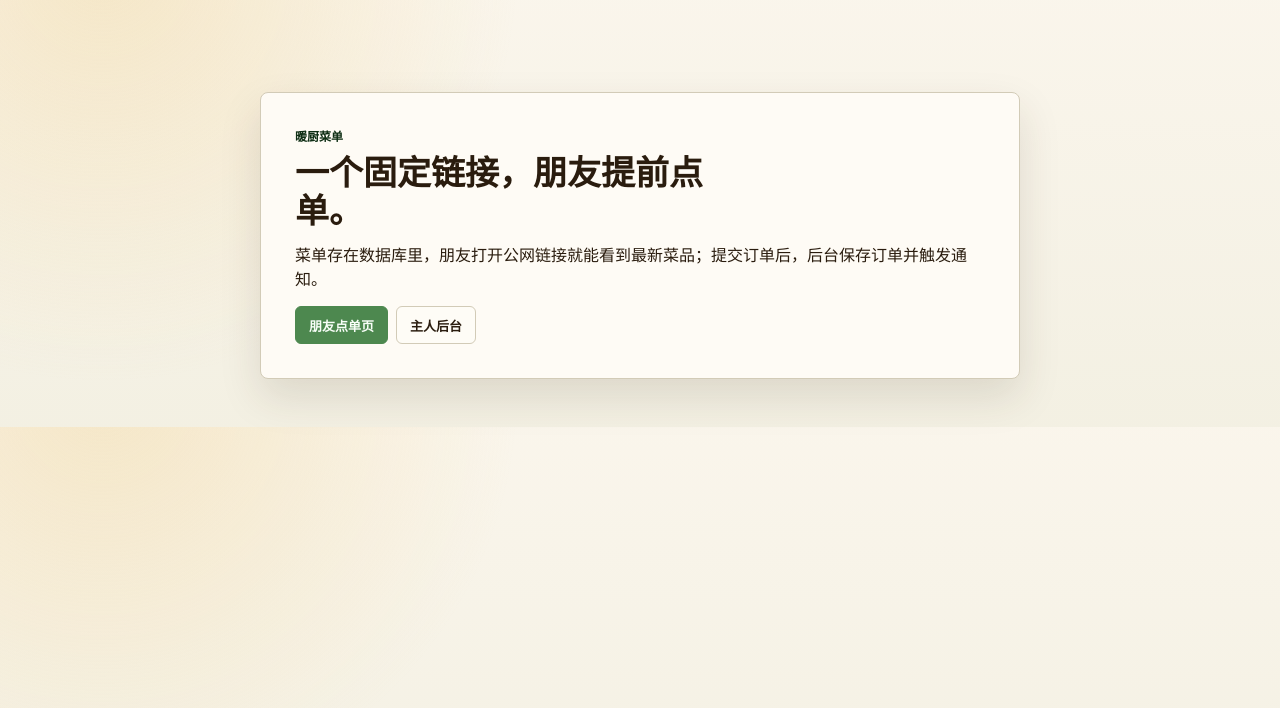
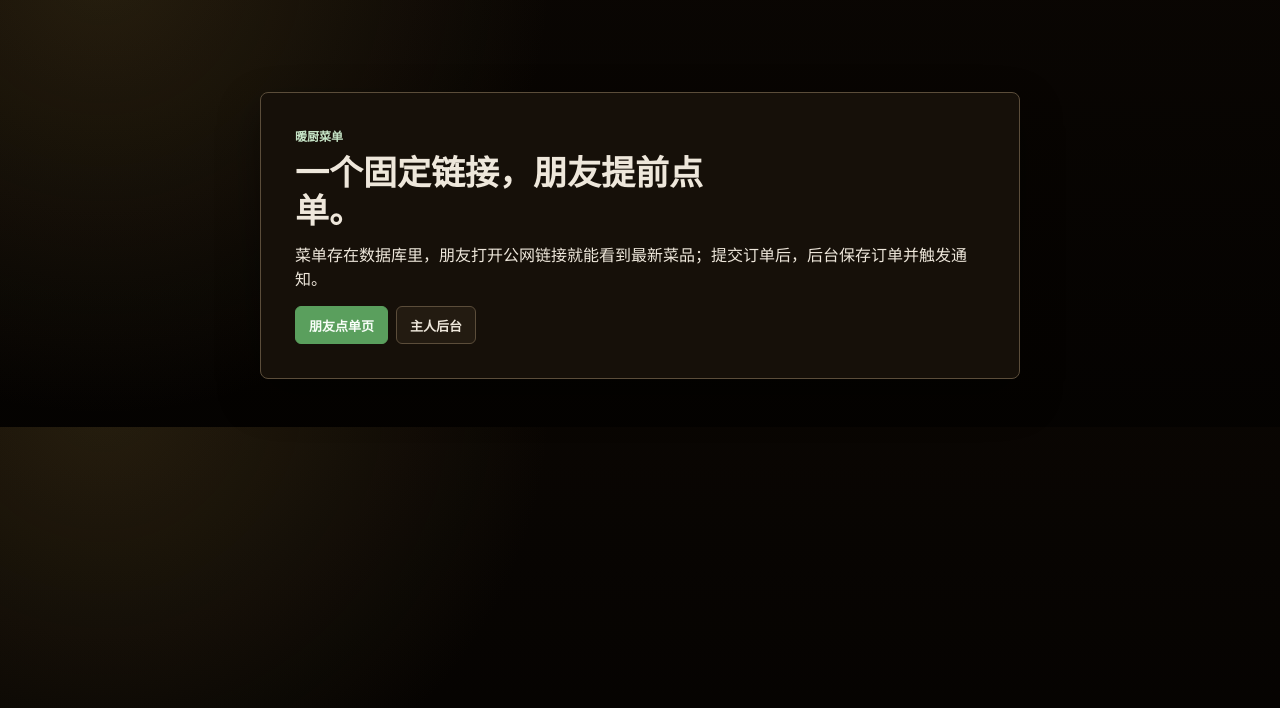
Before and after one commit to rentalrental/-, a Next.js app: page / in a window 1280 px wide. Shown: the top 708 px of the page. Built offline with nearby package versions, Linux system fonts and the light colour scheme.

Commit message:
Add menu image upload and simplify order form

```diff
--- a/app/globals.css
+++ b/app/globals.css
@@ -1,18 +1,21 @@
 :root {
-  color-scheme: light;
-  --bg: oklch(97.2% 0.014 86);
-  --surface: oklch(99% 0.008 86);
-  --surface-2: oklch(94.4% 0.018 103);
-  --line: oklch(84.2% 0.028 92);
-  --ink: oklch(24% 0.032 65);
-  --muted: oklch(48% 0.028 72);
-  --sage: oklch(57% 0.105 145);
-  --sage-ink: oklch(27% 0.061 147);
-  --sage-soft: oklch(91.5% 0.055 145);
+  color-scheme: dark;
+  --bg: oklch(12.5% 0.014 72);
+  --surface: oklch(18.5% 0.018 72);
+  --surface-2: oklch(24% 0.022 74);
+  --line: oklch(43% 0.035 76);
+  --ink: oklch(93% 0.018 84);
+  --muted: oklch(76% 0.032 80);
+  --wood: oklch(75% 0.07 76);
+  --wood-2: oklch(82% 0.055 80);
+  --wood-ink: oklch(22% 0.035 62);
+  --sage: oklch(64% 0.12 145);
+  --sage-ink: oklch(89% 0.052 145);
+  --sage-soft: oklch(28% 0.06 145);
   --tomato: oklch(62% 0.15 33);
-  --tomato-soft: oklch(92% 0.052 34);
-  --honey: oklch(85% 0.11 83);
-  --shadow: 0 18px 42px oklch(32% 0.035 65 / 0.13);
+  --tomato-soft: oklch(33% 0.08 34);
+  --honey: oklch(79% 0.12 83);
+  --shadow: 0 18px 42px oklch(0% 0 0 / 0.38);
   --radius: 8px;
   --max: 1180px;
 }
@@ -25,8 +28,8 @@ body {
   margin: 0;
   color: var(--ink);
   background:
-    radial-gradient(circle at 8% -8%, oklch(88% 0.08 86 / 0.45), transparent 26rem),
-    linear-gradient(180deg, var(--bg), oklch(95.4% 0.018 96));
+    radial-gradient(circle at 8% -8%, oklch(36% 0.05 84 / 0.45), transparent 28rem),
+    linear-gradient(180deg, var(--bg), oklch(9.5% 0.012 72));
   font-family: -apple-system, BlinkMacSystemFont, "Segoe UI", system-ui, sans-serif;
 }
 
@@ -79,7 +82,7 @@ a {
   padding: 26px;
   border: 1px solid var(--line);
   border-radius: var(--radius);
-  background: linear-gradient(135deg, var(--surface), color-mix(in oklch, var(--honey), var(--surface) 60%));
+  background: linear-gradient(135deg, color-mix(in oklch, var(--surface), black 10%), oklch(24% 0.045 76));
 }
 
 .eyebrow {
@@ -139,7 +142,7 @@ h3 {
   justify-content: center;
   border: 1px solid var(--line);
   border-radius: 6px;
-  background: var(--surface);
+  background: color-mix(in oklch, var(--surface), var(--wood) 8%);
   color: var(--ink);
   padding: 0 13px;
   font-size: 13px;
@@ -161,7 +164,7 @@ h3 {
 .button.danger {
   border-color: color-mix(in oklch, var(--tomato), var(--line) 36%);
   background: var(--tomato-soft);
-  color: oklch(39% 0.09 32);
+  color: oklch(91% 0.045 32);
 }
 
 .button.small {
@@ -266,7 +269,7 @@ h3 {
 
 .tagRow .hot {
   background: var(--tomato-soft);
-  color: oklch(38% 0.09 32);
+  color: oklch(91% 0.045 32);
   font-weight: 800;
 }
 
@@ -298,9 +301,21 @@ select {
   width: 100%;
   border: 1px solid var(--line);
   border-radius: 6px;
-  background: var(--surface);
-  color: var(--ink);
+  background: linear-gradient(180deg, var(--wood-2), var(--wood));
+  color: var(--wood-ink);
   outline: none;
+}
+
+input::placeholder,
+textarea::placeholder {
+  color: color-mix(in oklch, var(--wood-ink), var(--wood) 34%);
+}
+
+input:focus,
+textarea:focus,
+select:focus {
+  border-color: var(--honey);
+  box-shadow: 0 0 0 3px oklch(78% 0.1 82 / 0.24);
 }
 
 input,
```
Also changed, not shown: app/api/upload/route.ts (added, +58 -0 lines), components/AdminApp.tsx (+39 -0 lines), components/FriendMenu.tsx (+7 -12 lines).
